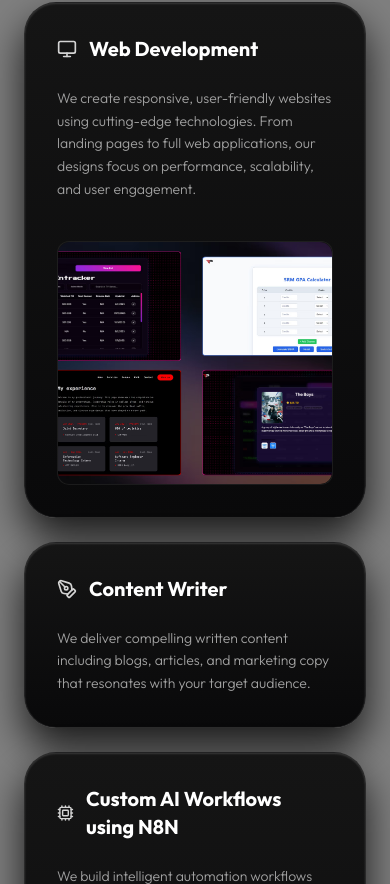
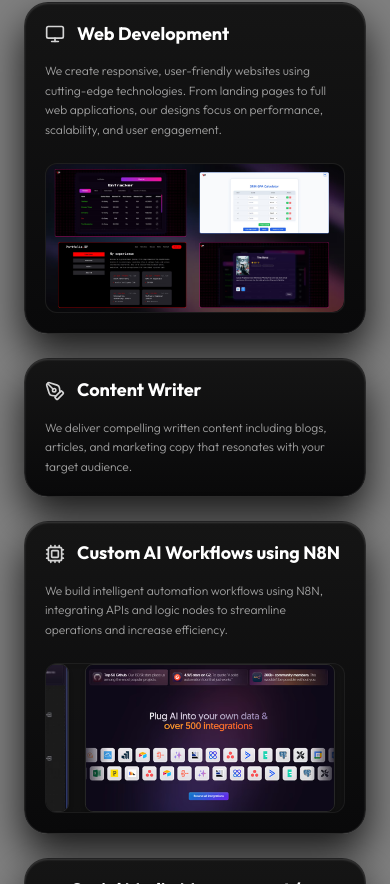
Before and after one commit to RamprakashRP/Portfolio, a Next.js app: page / in a window 390 px wide. Shown: the part 5360-6244 px from the top of the page. Built offline with nearby package versions, Linux system fonts and the light colour scheme; no server answers; the database is empty.

Commit message:
style: scale down Services cards for mobile layout

```diff
--- a/src/components/Services.tsx
+++ b/src/components/Services.tsx
@@ -20,18 +20,18 @@ const ServiceCard = ({ card }: { card: ServiceData }) => {
   const Icon = (LucideIcons as any)[card.iconName] || LucideIcons.Check;
 
   return (
-    <div className="bg-gradient-to-b from-[#151515] to-[#09090a] border border-white/10 rounded-[2rem] p-8 flex flex-col gap-6 shadow-[0_20px_40px_rgba(0,0,0,0.8),inset_0_1px_2px_rgba(255,255,255,0.15)] transform transition-transform hover:-translate-y-1 overflow-hidden">
+    <div className="bg-gradient-to-b from-[#151515] to-[#09090a] border border-white/10 rounded-[1.5rem] md:rounded-[2rem] p-5 md:p-8 flex flex-col gap-4 md:gap-6 shadow-[0_20px_40px_rgba(0,0,0,0.8),inset_0_1px_2px_rgba(255,255,255,0.15)] transform transition-transform hover:-translate-y-1 overflow-hidden">
       <div className="flex items-center gap-3">
         <Icon className="w-5 h-5 text-neutral-300" />
-        <h3 className="text-xl font-bold text-white">{card.title}</h3>
+        <h3 className="text-lg md:text-xl font-bold text-white leading-tight">{card.title}</h3>
       </div>
 
-      <p className="text-sm text-neutral-400 leading-relaxed font-light">
+      <p className="text-xs md:text-sm text-neutral-400 leading-relaxed font-light">
         {card.description}
       </p>
 
       {hasImages && (
-        <div className="mt-4 relative w-full h-[244px] rounded-xl overflow-hidden bg-neutral-900/50 border border-white/5 flex items-center shadow-inner">
+        <div className="mt-2 md:mt-4 relative w-full h-[150px] md:h-[244px] rounded-xl overflow-hidden bg-neutral-900/50 border border-white/5 flex items-center shadow-inner">
           {isSlider ? (
             <motion.div
               className="flex gap-4 h-full"
@@ -39,7 +39,7 @@ const ServiceCard = ({ card }: { card: ServiceData }) => {
               transition={{ repeat: Infinity, ease: "linear", duration: 15 }}
             >
               {[...card.images!, ...card.images!].map((img, idx) => (
-                <div key={idx} className="relative min-w-[350px] h-full rounded-lg overflow-hidden border border-white/10 shadow-md">
+                <div key={idx} className="relative min-w-[250px] md:min-w-[350px] h-full rounded-lg overflow-hidden border border-white/10 shadow-md">
                   <Image src={img} alt={`${card.title} preview ${idx}`} fill className="object-cover" />
                 </div>
               ))}
```
